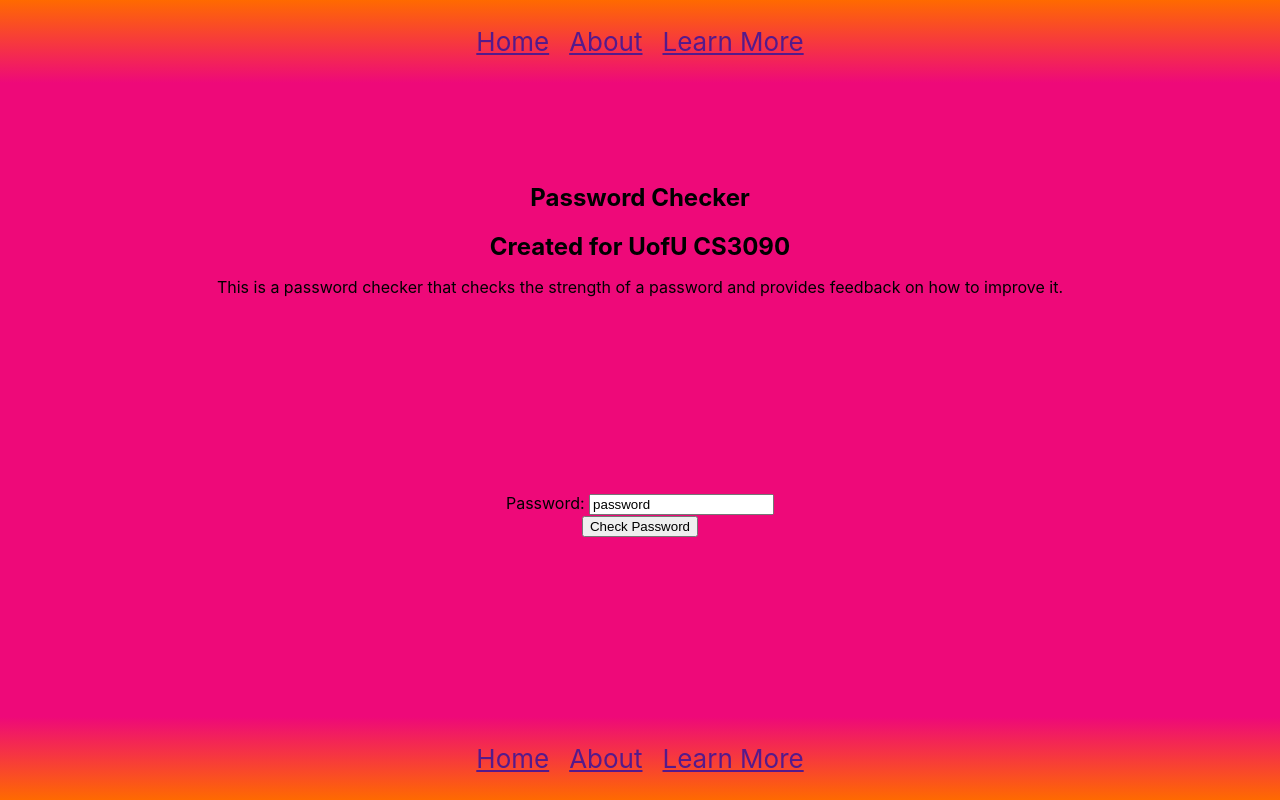
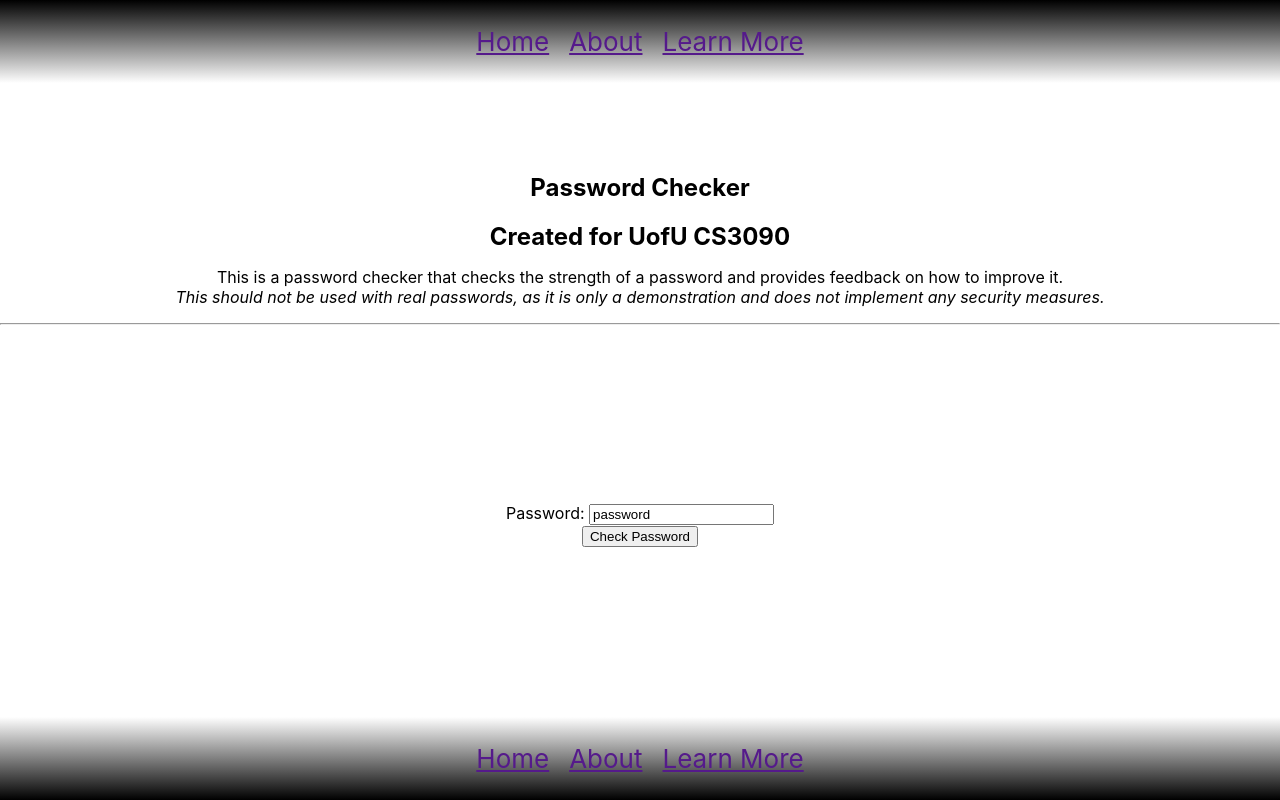
Before and after one commit to CtoEtoA/PasswordChecker, a Django app: page / in a window 1280 px wide. Run offline with Django 5.2, Linux system fonts and the light colour scheme.

Commit message:
Background uses Gradient; new subdescription

```diff
--- a/hello_world/core/views.py
+++ b/hello_world/core/views.py
@@ -7,7 +7,8 @@ def index(request: HttpRequest):
     context = {
         "title": "Password Checker",
         "subtitle": "Created for UofU CS3090",
-        "description": "This is a password checker that checks the strength of a password and provides feedback on how to improve it."
+        "description": "This is a password checker that checks the strength of a password and provides feedback on how to improve it.",
+        "subdescription": "This should not be used with real passwords, as it is only a demonstration and does not implement any security measures.",
     }
     error = ''
     if request.method == 'POST':
--- a/hello_world/static/main.css
+++ b/hello_world/static/main.css
@@ -15,7 +15,7 @@ code {
 .App {
   text-align: center;
   min-height: 100vh;
-  background-color: #ee0979;
+  background-color: #ffffff;
   display: flex;
   flex-direction: column;
   justify-content: space-between;
@@ -27,7 +27,7 @@ code {
 }
 
 .App-header {
-  background-image: linear-gradient(to bottom, #ff6a00, #ee0979);
+  background-image: linear-gradient(to bottom, #000000, #ffffff);
   display: flex;
   flex-direction: column;
   align-items: center;
@@ -70,5 +70,5 @@ ul.errorlist {
 }
 
 .App-footer {
-  background-image: linear-gradient(to top, #ff6a00, #ee0979);
-}
+background-image: linear-gradient(to top, #000000, #ffffff);
+  }
--- a/hello_world/templates/index.html
+++ b/hello_world/templates/index.html
@@ -8,7 +8,7 @@
     <meta charset="utf-8">
     <meta name="viewport" content="width=device-width, initial-scale=1">
     <meta name="description" content="Password Checker for UofU CS3090">
-    <meta name="author" content="GitHub Codespaces">
+    <meta name="author" content="CtoEtoA using GitHub Codespaces Django Template">
     <meta name="generator" content="GitHub Codespaces">
     <meta name="theme-color" content="#000000">
     <title>{% block title %}{{ context.title }}{% endblock %}</title>
@@ -23,7 +23,11 @@
     <section class="Title">
         <h1>{{ context.title }}</h1>
         <h2>{{ context.subtitle }}</h2>
-        <p> {{ context.description}}</p>
+        <p> {{ context.description }}
+            <br>
+            <em>{{ context.subdescription }}</em>
+        </p>
+        <hr>
     </section>
 
     <!-- Form Section -->
```
